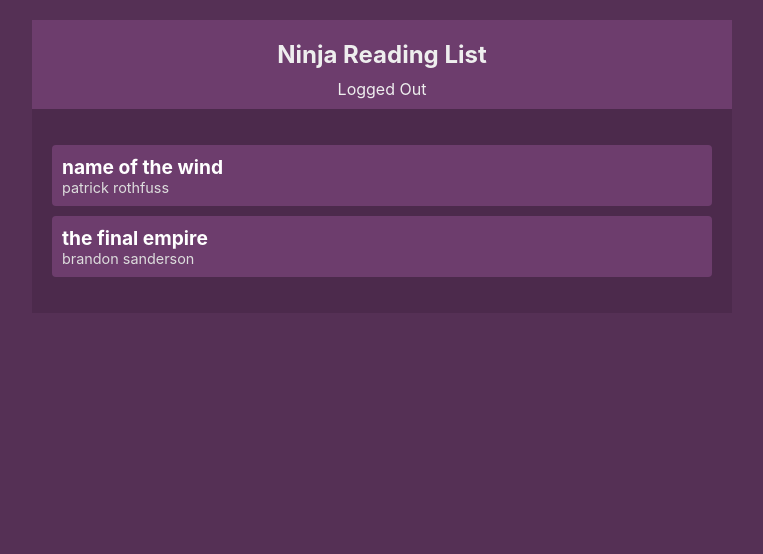
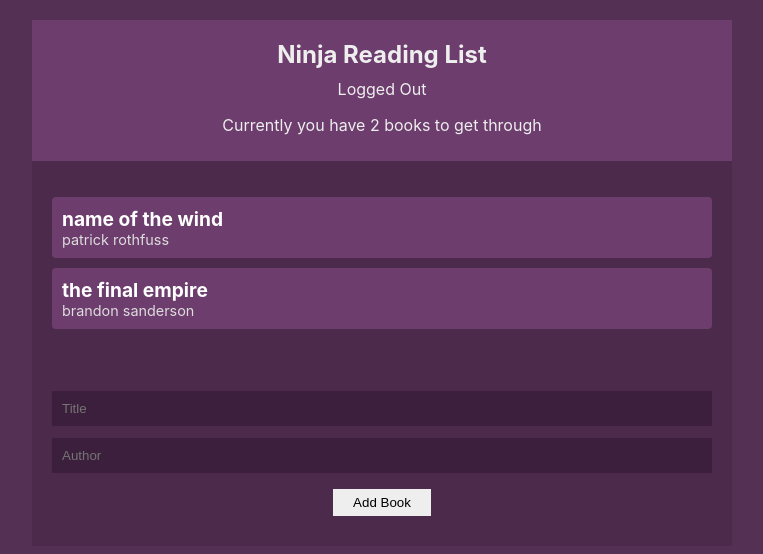
Before and after one commit to adiakbar/react-context-hooks-thenetninja, a React (Create React App) app: page / in a window 1280 px wide. Shown: the top 554 px of the page, without its empty margins (258-1021 px from the left). Built offline with nearby package versions, Linux system fonts and the light colour scheme.

Commit message:
book form component

```diff
--- a/src/App.js
+++ b/src/App.js
@@ -4,15 +4,17 @@ import BookList from './components/BookList';
 import ThemeContextProvider from './contexts/ThemeContext';
 import AuthContextProvider from './contexts/AuthContext';
 import BookContextProvider from './contexts/BookContext';
+import BookForm from './components/BookForm';
 
 function App() {
   return (
     <div className="App">
       <ThemeContextProvider>
         <AuthContextProvider>
-          <Navbar />
           <BookContextProvider>
+            <Navbar />
             <BookList />
+            <BookForm />
           </BookContextProvider>
         </AuthContextProvider>
       </ThemeContextProvider>
--- /dev/null
+++ b/src/components/BookForm.js
@@ -0,0 +1,25 @@
+import React, {useContext, useState} from 'react'
+import {BookContext} from '../contexts/BookContext'
+
+function BookForm() {
+  const {addBook} = useContext(BookContext)
+  const [title, setTitle] = useState('')
+  const [author, setAuthor] = useState('')
+
+  const handleSubmit = (e) => {
+    e.preventDefault()
+    addBook(title, author)
+    setTitle('')
+    setAuthor('')
+  }
+
+  return (
+    <form onSubmit={handleSubmit}>
+      <input type="text" id="title" name="title" value={title} placeholder="Title" autoComplete="off" onChange={(e) => setTitle(e.target.value)} required />
+      <input type="text" id="author" name="author" value={author} placeholder="Author" autoComplete="off" onChange={(e) => setAuthor(e.target.value)} required />
+      <input type="submit" value="Add Book"/>
+    </form>
+  )
+}
+
+export default BookForm
--- a/src/components/Navbar.js
+++ b/src/components/Navbar.js
@@ -1,8 +1,11 @@
 import React, {useContext} from 'react'
 import {AuthContext} from '../contexts/AuthContext'
+import {BookContext} from '../contexts/BookContext'
 
 const Navbar = () => {
   const {isAuthenticated, toggleAuth} = useContext(AuthContext)
+  const {books} = useContext(BookContext)
+  // console.log(books);
 
   return (
     <nav className="navbar">
@@ -10,6 +13,7 @@ const Navbar = () => {
       <div onClick={toggleAuth}>
         {isAuthenticated ? 'Logged In' : 'Logged Out'}
       </div>
+      <p>Currently you have {books.length} books to get through</p>
     </nav>
   )
 }
--- a/src/index.css
+++ b/src/index.css
@@ -65,3 +65,25 @@ body {
   text-align: center;
   padding-bottom: 20px;
 }
+
+form {
+  padding: 20px;
+}
+
+input[type='text'] {
+  width: 100%;
+  padding: 10px;
+  box-sizing: border-box;
+  margin: 6px 0;
+  background: #3c1f3c;
+  color: #fff;
+  border: 0
+}
+
+input[type='submit'] {
+  margin: 10px auto;
+  background: #eee;
+  border: 0;
+  padding: 6px 20px;
+  display: block;
+}
```
